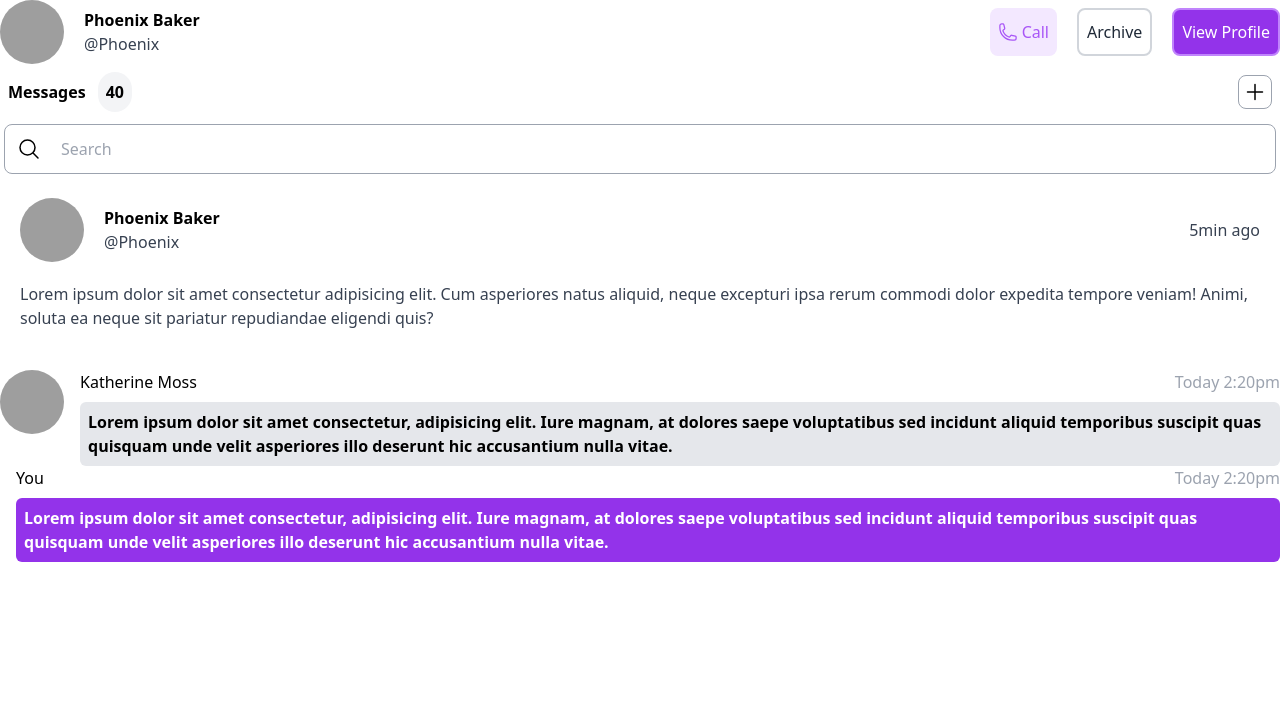
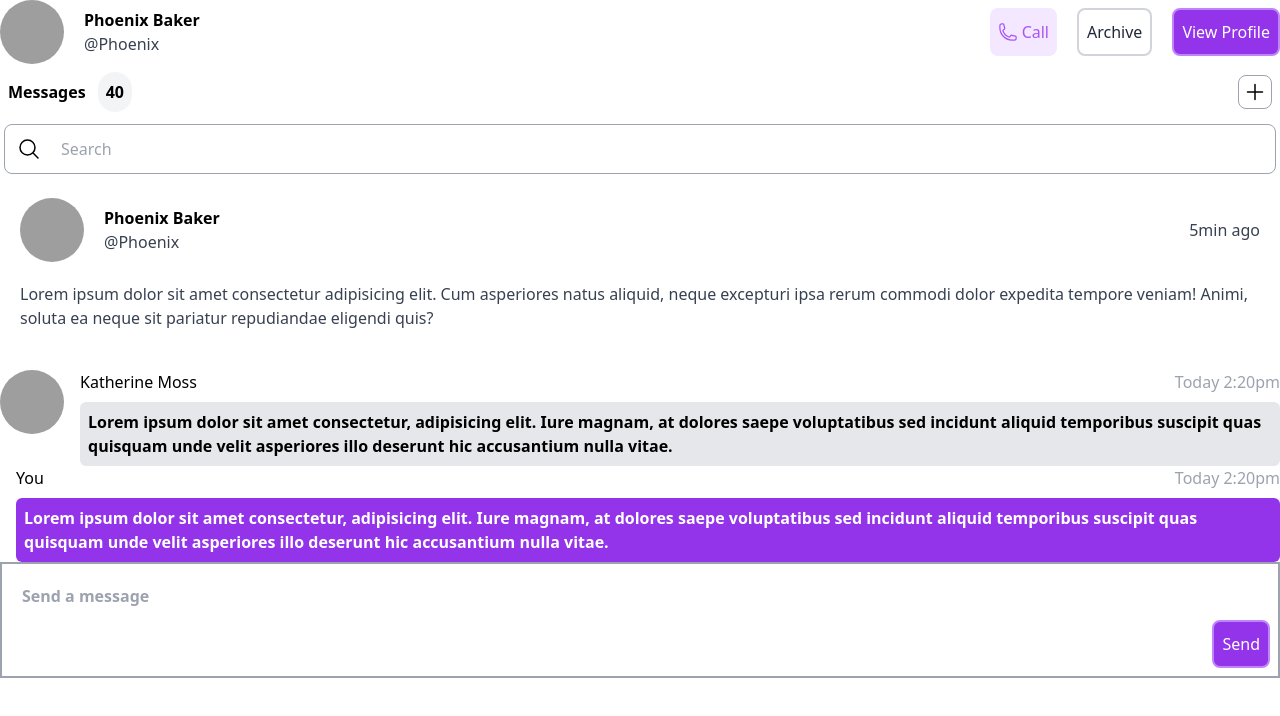
Before and after one commit to JulioFuentes2021/chat-client, a Next.js app: page / in a window 1280 px wide. Shown: the top 716 px of the page. Built offline with nearby package versions, Linux system fonts and the light colour scheme; grey boxes are pictures that could not be loaded.

Commit message:
SendMessageInput component was created

```diff
--- /dev/null
+++ b/src/components/SendMessageInput/Index.tsx
@@ -0,0 +1,11 @@
+import React from 'react'
+import InputContainer from './InputContainer';
+const Index = () => {
+  return (
+    <div>
+        <InputContainer />
+    </div>
+  )
+}
+
+export default Index
--- /dev/null
+++ b/src/components/SendMessageInput/InputContainer.tsx
@@ -0,0 +1,14 @@
+import React from 'react'
+import SendMessageInput from './SendMessageInput';
+import ColorButton from '../Buttons/ColorButton';
+
+const InputContainer = () => {
+  return (
+    <div className='flex border-2 border-gray-400 items-end p-2'>
+        <SendMessageInput />
+        <ColorButton text='Send' />
+    </div>
+  )
+}
+
+export default InputContainer
--- /dev/null
+++ b/src/components/SendMessageInput/SendMessageInput.tsx
@@ -0,0 +1,13 @@
+import React from "react";
+
+const SendMessageInput = () => {
+  return (
+    <textarea
+      placeholder="Send a message"
+      className="w-full h-24 p-3 resize-none outline-none placeholder:font-semibold"
+    >
+    </textarea>
+  );
+};
+
+export default SendMessageInput;
--- a/src/pages/index.tsx
+++ b/src/pages/index.tsx
@@ -7,6 +7,7 @@ import SearchInput from "../components/SeachInput/Index";
 import ConversationCountAndAddContact from "../components/ConversationCountAndAddContact/Index";
 import ContactInfo from "../components/ConversionHeader/Index";
 import Message from "../components/MessagesInConversation/Index";
+import SendMessageInput from "../components/SendMessageInput/Index";
 const inter = Inter({ subsets: ["latin"] });
 
 export default function Home() {
@@ -24,6 +25,7 @@ export default function Home() {
         <SearchInput />
         <MessageCard />
         <Message />
+        <SendMessageInput />
       </main>
     </>
   );
```
